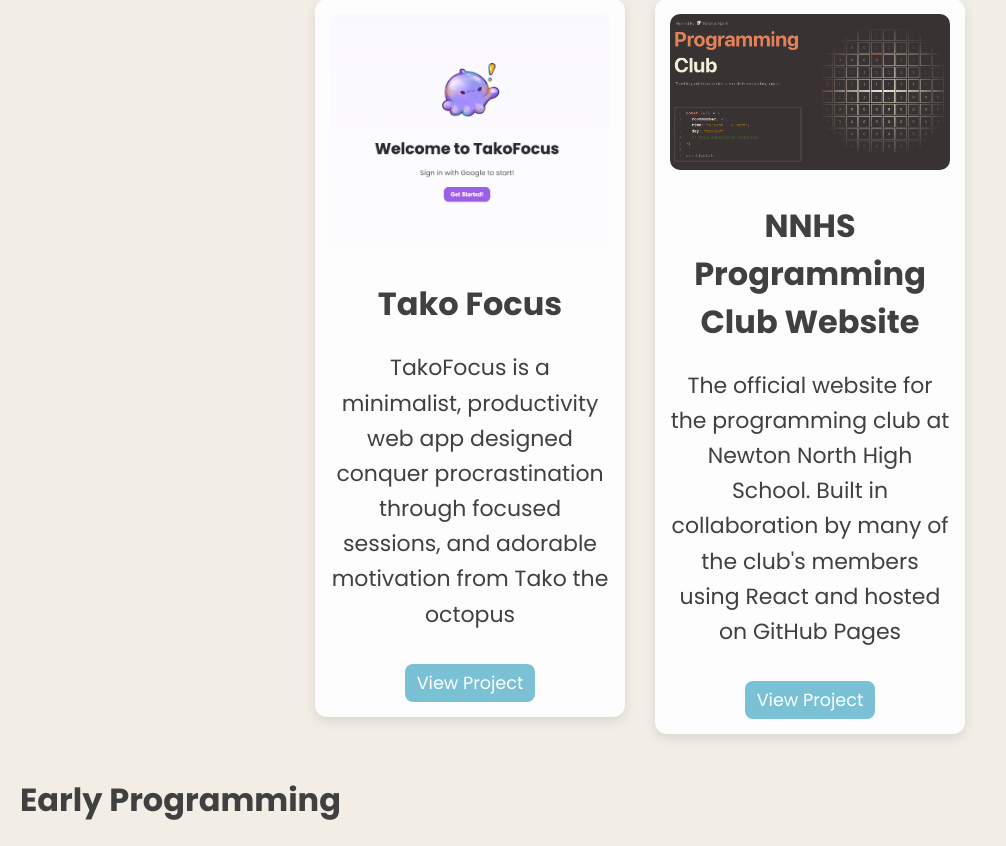
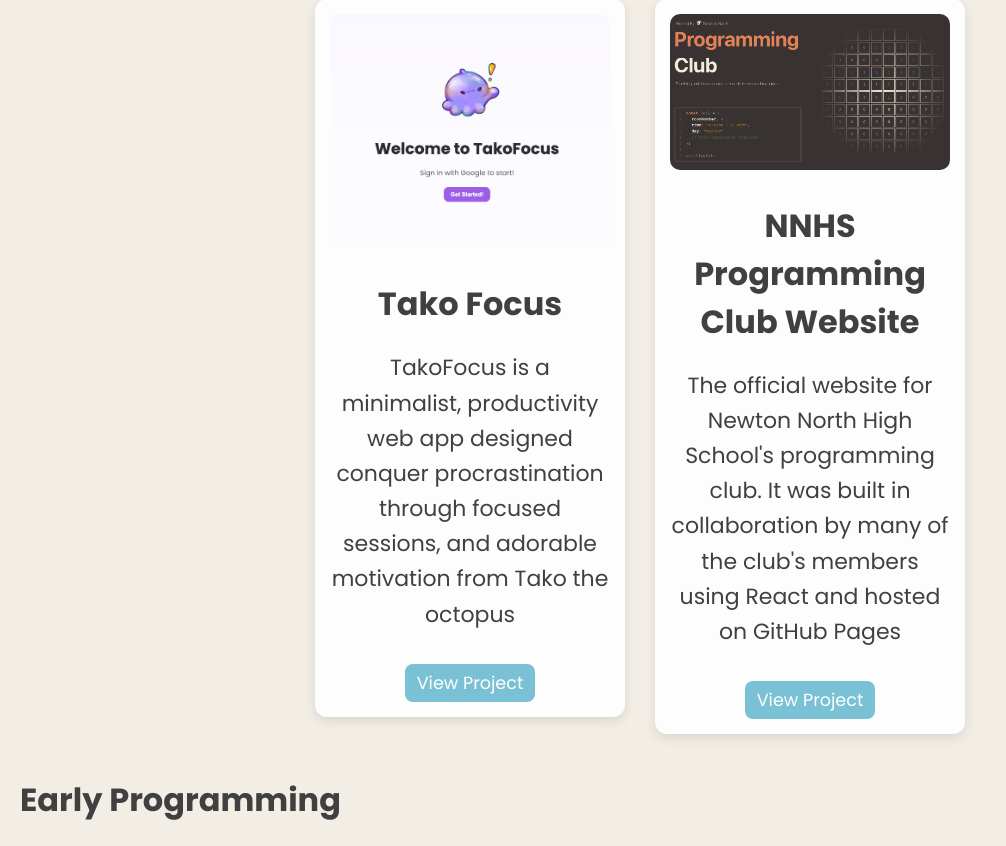
Before and after one commit to heonaliu/HeonaWebsite, a React (Create React App) app: page /projects in a window 1280 px wide. Shown: the part 440-1286 px from the top of the page, without its empty margins (0-1006 px from the left). Built offline with nearby package versions, Linux system fonts and the light colour scheme; no server answers.

Commit message:
modify projects content

```diff
--- a/src/pages/Projects.js
+++ b/src/pages/Projects.js
@@ -44,7 +44,7 @@ const Projects = () => {
     {
       title: "NNHS Programming Club Website",
       description:
-        "The official website for the programming club at Newton North High School. Built in collaboration by many of the club's members using React and hosted on GitHub Pages ",
+        "The official website for Newton North High School's programming club. It was built in collaboration by many of the club's members using React and hosted on GitHub Pages",
       link: "https://nnhsprogramming.club/",
       image: currProject2,
     },
```
